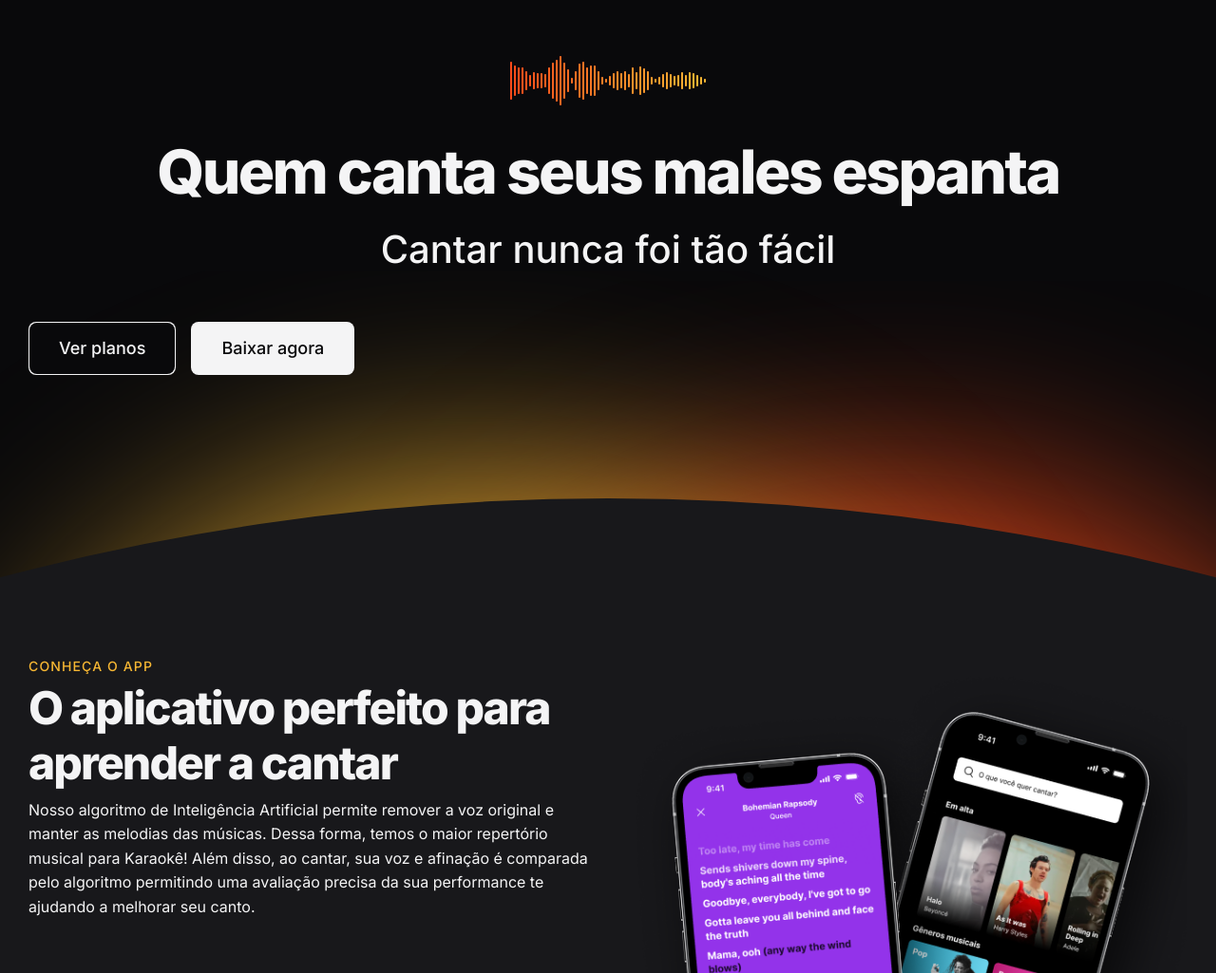
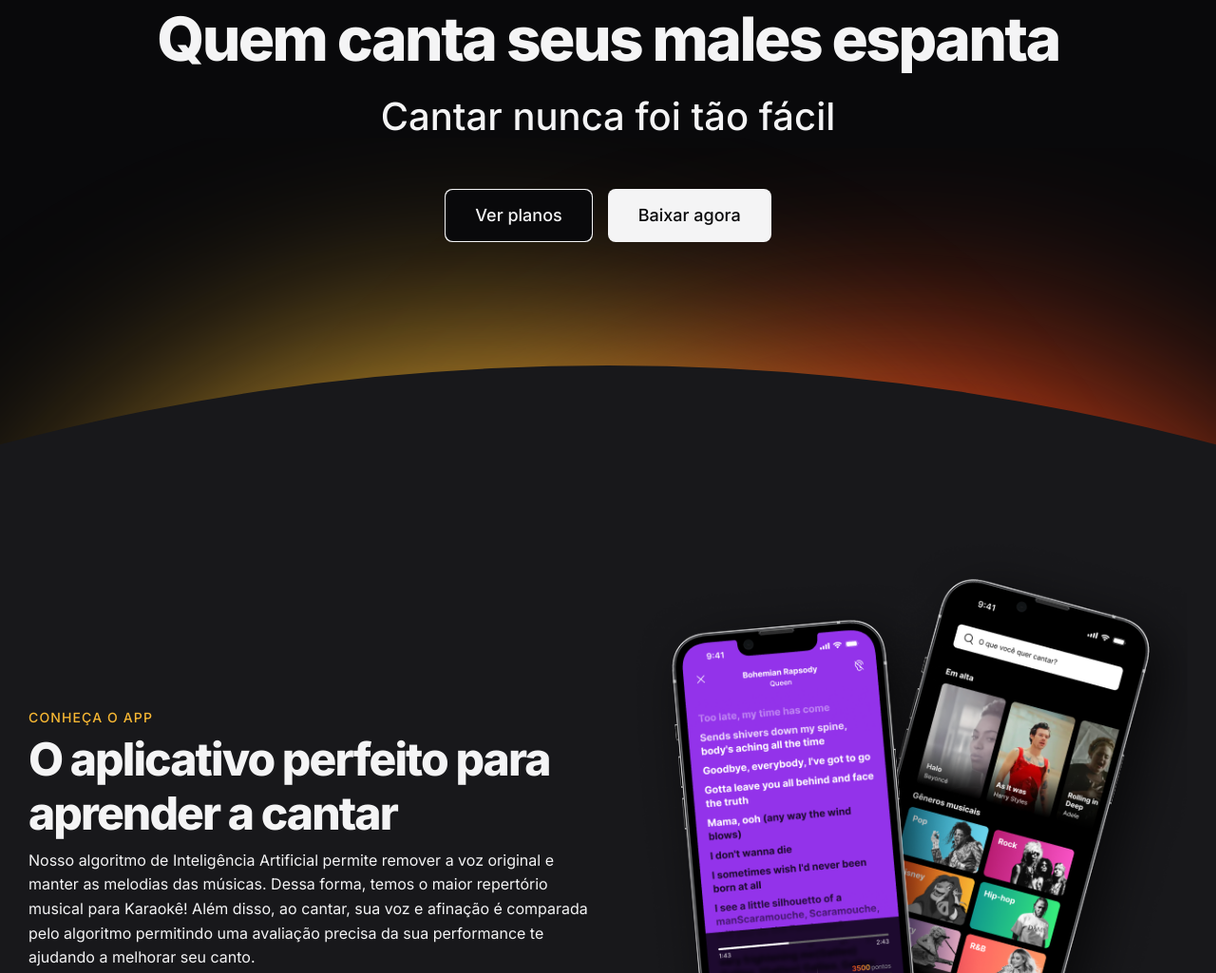
Before and after one commit to PHM-Git-ctrl/Projeto-Zingen, a plain HTML site: page index.html in a window 1280 px wide. Shown: the part 319-1344 px from the top of the page at 95% size. Drawn offline with Linux system fonts and the light colour scheme.

Commit message:
Fix: Bugs

```diff
--- a/Styles/global.css
+++ b/Styles/global.css
@@ -97,7 +97,15 @@ img {
     display: inline-block;
 }
 
+.smartphone {
+    visibility: hidden;
+}
+
 @media (width >= 80em) {
+    img {
+        visibility: visible;
+    }
+
     :root {
         --fs-lg: 2rem;
         --fs-xl: 3rem;
--- a/Styles/hero.css
+++ b/Styles/hero.css
@@ -16,7 +16,7 @@
     }
 
     & .buttons {
-        justify-items: center;
+        justify-content: center;
         margin-top: 2rem;
     }
 }
@@ -25,9 +25,10 @@
     #hero {
         background: url(../Assets/Icons/bg-hero-desktop.svg) no-repeat bottom center/contain;
         padding-block: 15rem;
+        padding-top: 3rem;
 
         & img[src*="music"] {
-            width: 25.75;
+            width: 25.75rem;
         }
 
         & h1 {
--- a/Styles/utility.css
+++ b/Styles/utility.css
@@ -19,6 +19,10 @@
     width: min(var(--max-width), 100% - var (--px-lg) * 2);
     margin-inline: auto;
     padding: 30px;
+}
+
+.center {
+    align-content: center;
 }
 
 .desktop-only {
--- a/index.html
+++ b/index.html
@@ -44,13 +44,13 @@
 
     <section id="smartphones-img">
         <div class="container">
-            <img src="Assets/smartphones.png" alt="">
+            <img class="smartphone" src="Assets/smartphones.png" alt="">
         </div>
     </section>
 
     <section id="about">
         <div class="container even-columns py-xl">
-            <div>
+            <div class="center">
                 <header>
                     <strong>Conheça o app</strong>
                     <h2>O aplicativo perfeito para aprender a cantar</h2>
```
